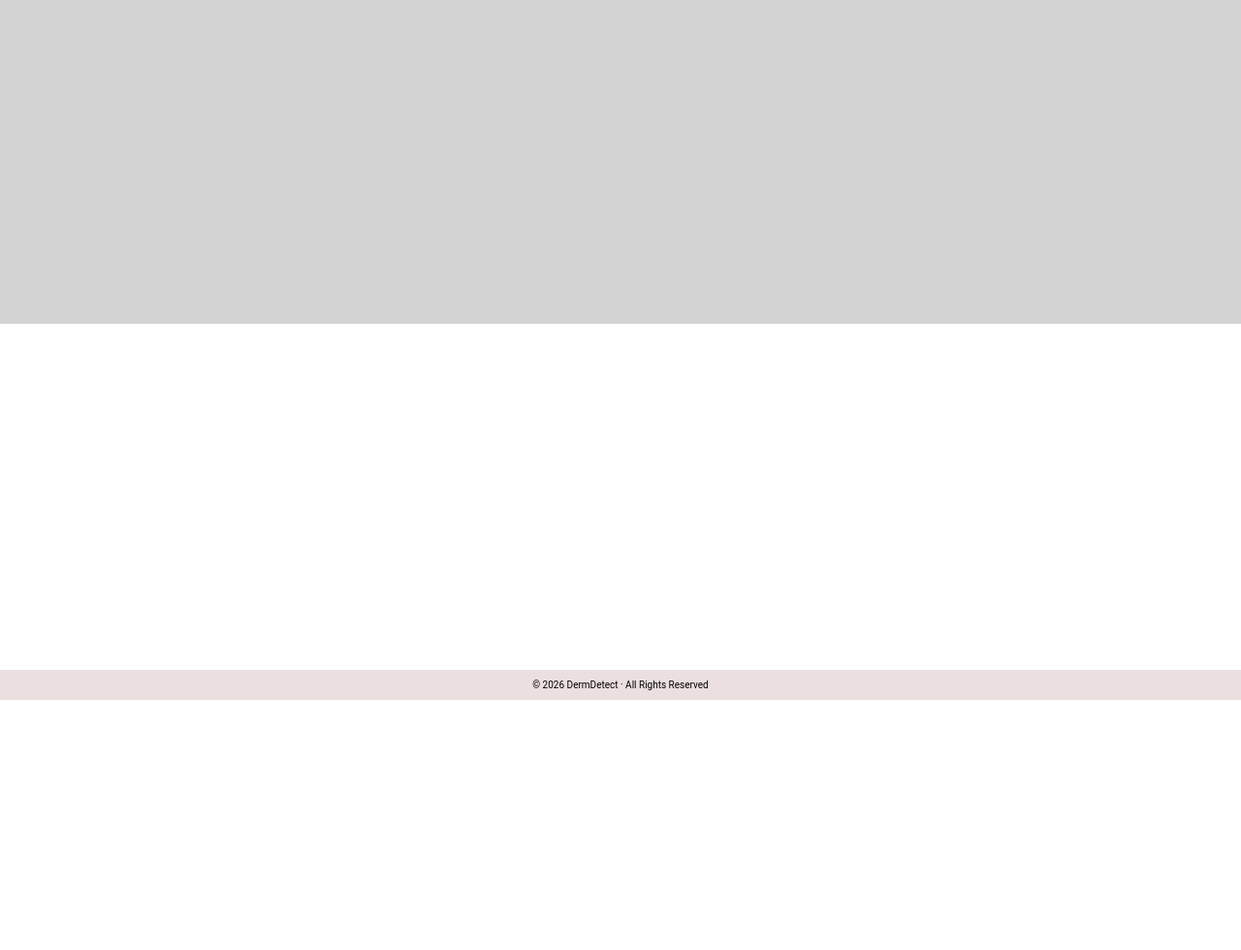
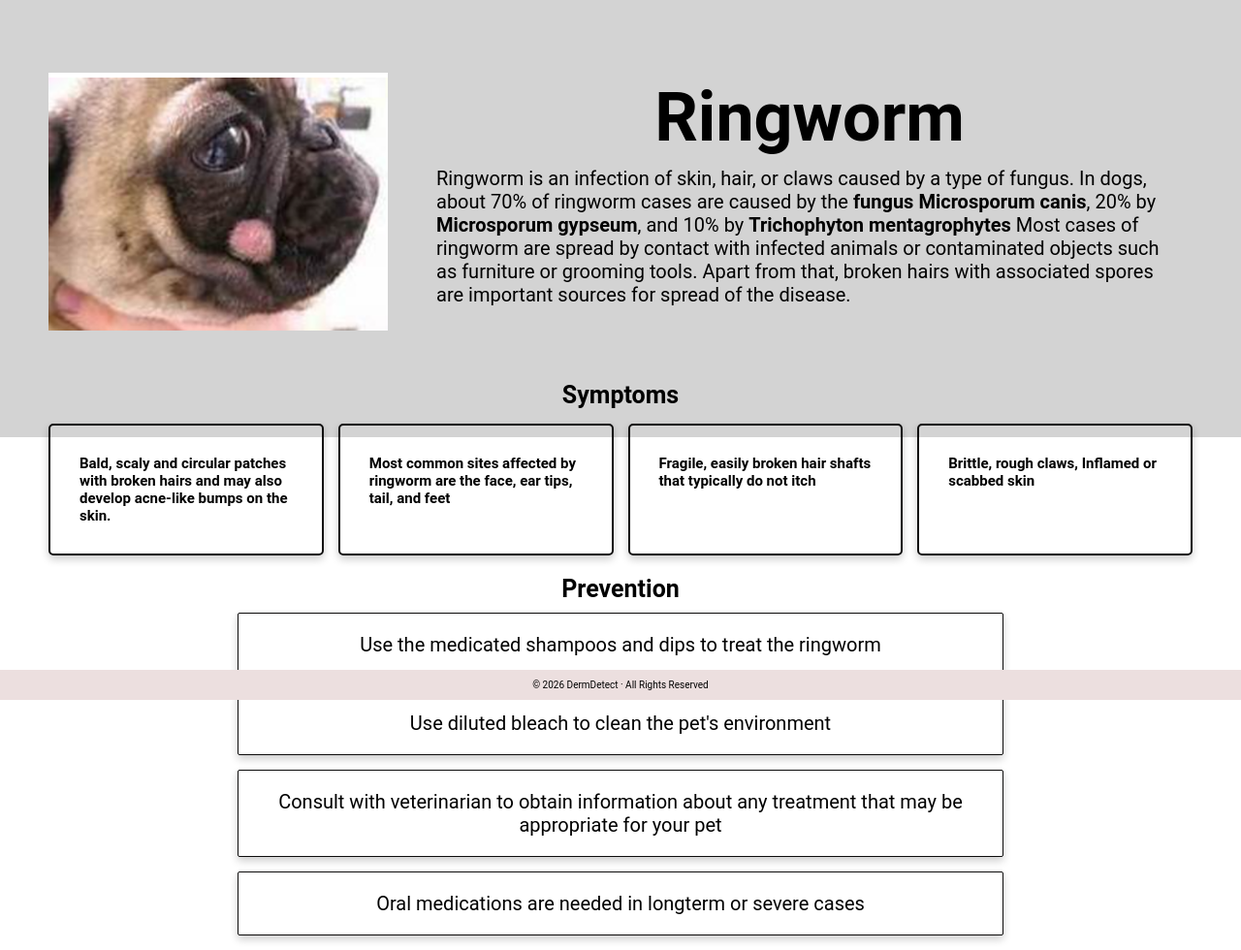
Before and after one commit to shuixian71/fyp2_AI_web_application_dogskindiseasesdetection, a Flask app: page /ringworm in a window 1280 px wide. Shown: the part 78-1058 px from the top of the page at 97% size. Before the commit the page ends 800 px from the top, so only its background shows below. Run offline with Flask 3, Linux system fonts and the light colour scheme.

Commit message:
Update the module for ringwrom diseases module

```diff
--- a/static/style.css
+++ b/static/style.css
@@ -455,3 +457,73 @@ html{
 .container.active.imgbox{
   display: flex;
 }
+
+/* ringworm module styling from line 459- 524*/
+
+.ringworm_caption{
+  text-align: center;
+  font-size: 70px;
+  margin-bottom: 5px;
+  margin-top: 5px;
+}
+
+.ringworm_container{
+  display: flex;
+  align-items: flex-start;
+  justify-content: space-between;
+  padding:50px;
+  gap:40px;
+
+}
+
+.ringworm_paragraph{
+  font-size: 20px;
+}
+
+.symptoms_ringworm{
+  text-align: center;
+  font-size: 25px;
+  font-weight: bold;
+  margin-bottom: 15px;
+}
+
+/* ringworm symptoms css */
+.card_ringworm{
+  /* add shadows to create card effect */
+  box-shadow: 0 4px 8px 0 rgba(0,0,0,0.2);
+  transition: 0.3s;
+  border-radius: 5px;
+  border: 2px solid #0d0c0c; /*visible black border*/
+  padding: 20px; /*dspace btw text n border*/
+  width: 270px;
+}
+
+.card_ringworm:hover{
+  box-shadow: 0 8px 16px 0 rgba (0,0,0,0.2);
+}
+
+.card_wrapper_ringworm{
+  display: flex;
+  justify-content: center;
+  gap: 15px;
+  margin-bottom: 20px;
+}
+
+.prevention_ringworm{
+  text-align: center;
+  font-size: 25px;
+  font-weight: bold;
+}
+
+.prevention_step_ringworm{
+  box-shadow: 0 4px 8px 0 rgba(0,0,0,0.2);
+  border-radius: 2px;
+  border: 1px solid #0d0c0c;
+  font-size: 20px;
+  text-align: center;
+  width: 60%;
+  margin: 0  auto;
+  padding: 10px;
+  margin-bottom: 15px;
+
+} /*end of css for ringworm page*/
--- a/templates/ringworm.html
+++ b/templates/ringworm.html
@@ -4,5 +4,84 @@
 {% endblock %}
 
 {%block body%}
+<div class="ringworm_container">
+    <div >
+        <img src="{{url_for('static', filename='img/ringworm.png')}}" alt="" width="350px">
+    </div>
+
+    <div>
+        <h1 class="ringworm_caption">Ringworm</h1>
+        <p class="ringworm_paragraph"> Ringworm is an infection of skin, hair, or claws caused by a type of fungus.
+            In dogs, about 70% of ringworm cases are caused by the <b>fungus Microsporum canis</b>, 20% by <b>Microsporum gypseum</b>, and 10% by <b>Trichophyton mentagrophytes</b>
+            Most cases of ringworm are spread by contact with infected animals or contaminated objects such as furniture or grooming tools.
+            Apart from that, broken hairs with associated spores are important sources for spread of the disease.
+        </p>
+    </div>
+</div>
+
+<div style="padding: 0px 50px">
+    <div class="symptoms_ringworm">
+        Symptoms
+    </div>
+
+    <div class="card_wrapper_ringworm">
+        <div class="card_ringworm">
+            <div>
+                <h2><b>Bald, scaly and circular patches with broken hairs and may also develop acne-like bumps on the skin.</b></h2>
+            </div>
+        </div>
+
+        <div class="card_ringworm">
+            <div>
+                <h2><b>Most common sites affected by ringworm are the face, ear tips, tail, and feet</b></h2>
+            </div>
+        </div>
+
+        <div class="card_ringworm">
+            <div>
+                <h2><b>Fragile, easily broken hair shafts that typically do not itch</b></h2>
+            </div>
+        </div>
+
+        <div class="card_ringworm">
+            <div>
+                <h2><b>Brittle, rough claws, Inflamed or scabbed skin </b></h2>
+            </div>
+        </div>
+    </div>
+</div>
+
+<div>
+    <p class="prevention_ringworm">Prevention</p>
+</div>
+
+<div class="prevention_step_ringworm">
+    <div>
+       <p>Use the medicated shampoos and dips  to treat the ringworm
+        </p>
+    </div>
+</div>
+
+<div class="prevention_step_ringworm">
+    <div>
+       <p>Use diluted bleach to clean the pet's environment
+
+        </p>
+    </div>
+</div>
+
+<div class="prevention_step_ringworm">
+    <div>
+       <p>Consult with veterinarian to obtain information about any treatment that may be appropriate for your pet
+        </p>
+    </div>
+</div>
+
+<div class="prevention_step_ringworm">
+    <div>
+       <p>Oral medications are needed in longterm or severe cases
+        </p>
+    </div>
+</div>
 
 {%endblock%}
```
Also changed, not shown: other parts of static/style.css (+19 -17 lines), templates/information.html (+26 -26 lines).
